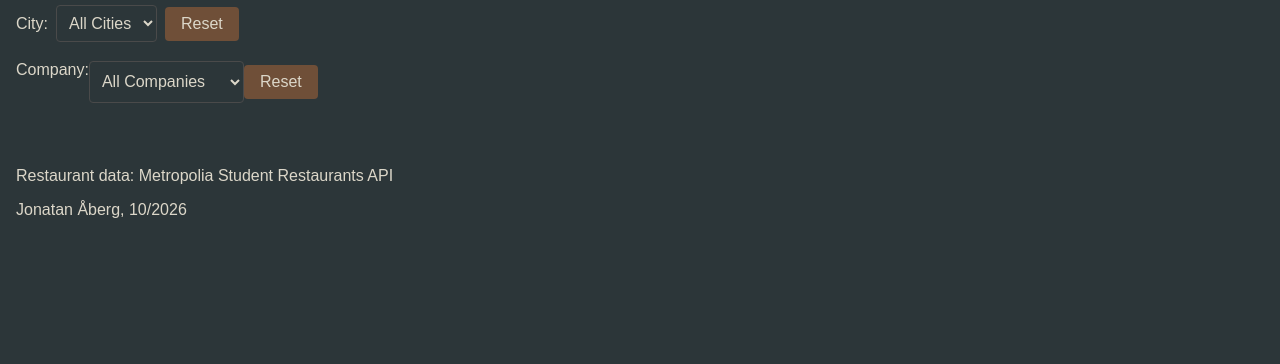
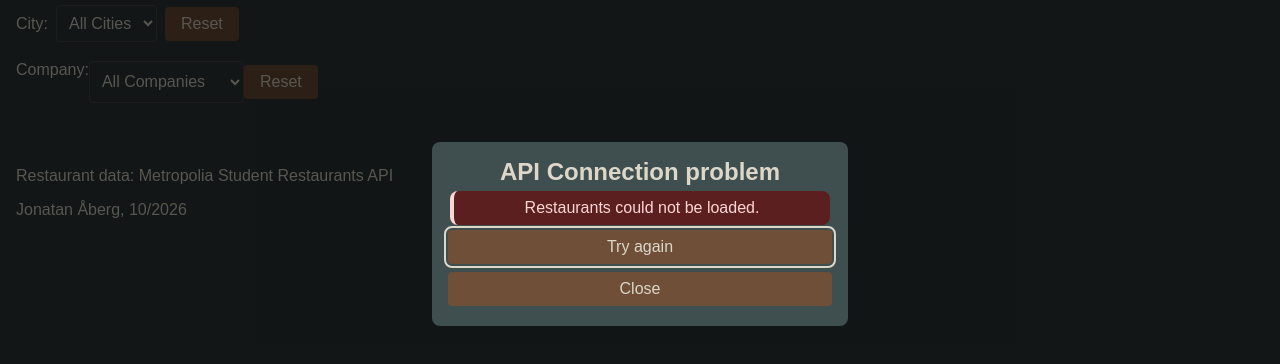
Before and after one commit to C0DEN4ME/restaurant-app, a plain HTML site: page index.html in a window 1280 px wide. Shown: the part 166-530 px from the top of the page. Drawn offline with Linux system fonts and the light colour scheme; no server answers.

Commit message:
Add error dialog for API connection issues and display on load failure

```diff
--- a/index.html
+++ b/index.html
@@ -221,5 +221,18 @@
       <p id="menu-status" role="status"></p>
       <div id="restaurant-menu"></div>
     </dialog>
+    <dialog
+      id="error-dialog"
+      class="dialog"
+      role="alertdialog"
+      aria-labelledby="error-title"
+    >
+      <h2 id="error-title">API Connection problem</h2>
+      <p id="error-message" role="alert">Restaurants could not be loaded.</p>
+      <button type="button" id="retry-button">Try again</button>
+      <form method="dialog">
+        <button type="submit">Close</button>
+      </form>
+    </dialog>
   </body>
 </html>
--- a/js/main.js
+++ b/js/main.js
@@ -21,11 +21,13 @@ async function loadRestaurants() {
     console.log('Fetched restaurants:', restaurants); // keep for debugging
   } catch (error) {
     console.error('Error loading restaurants:', error);
+    errorDialog.showModal();
   }
 }
 const restaurantMenu = document.getElementById('restaurant-menu');
 const restaurantDetails = document.getElementById('restaurant-details');
 const restaurantName = document.getElementById('restaurant-name');
+const errorDialog = document.getElementById('error-dialog');
 
 // one listener for the whole list, easier than adding one to every button
 document
```
